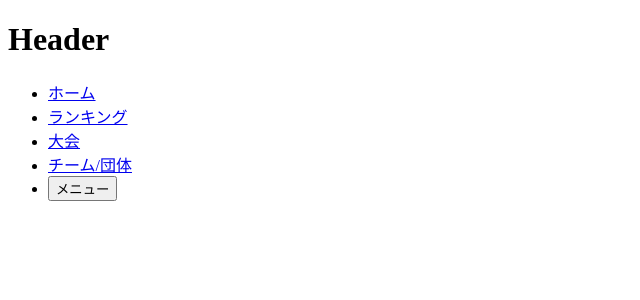
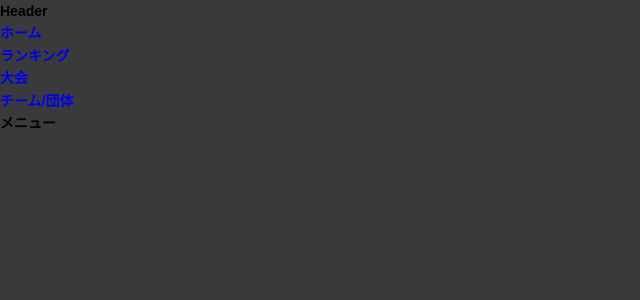
Before and after one commit to sumithsonian/ikaeve-app-nuxt3, a Nuxt app: page / in a window 1280 px wide. Shown: the top 300 px of the page, without its empty margins (0-640 px from the left). Built offline with nearby package versions, Linux system fonts and the light colour scheme.

Commit message:
add: 基本のスタイル追加

```diff
--- /dev/null
+++ b/assets/scss/_globals.scss
@@ -0,0 +1,3 @@
+body {
+  background: $color-gray-09;
+}
--- /dev/null
+++ b/assets/scss/_normalize.scss
@@ -0,0 +1,215 @@
+@charset "utf-8";
+/*
+ * KUZIRA CSS Framework
+ * version: 1.1.1
+ *
+ * Copyright (c) 2010 Yutaka Sumi
+ * Dual licensed under the MIT or GPL Version 2 licenses.
+ *
+ * Date: 2010-10-26
+ */
+
+/* ------------------------------------------------------------ normalize */
+html {
+  overflow-y: scroll;
+}
+html,
+body,
+div,
+span,
+h1,
+h2,
+h3,
+h4,
+h5,
+h6,
+p,
+blockquote,
+pre,
+a,
+address,
+code,
+em,
+i,
+b,
+img,
+q,
+strong,
+sub,
+sup,
+dl,
+dt,
+dd,
+ol,
+ul,
+fieldset,
+form,
+label,
+legend,
+table,
+caption,
+tbody,
+tfoot,
+thead,
+tr,
+th,
+td,
+article,
+aside,
+dialog,
+figure,
+footer,
+header,
+hgroup,
+menu,
+nav,
+section,
+time,
+mark,
+audio,
+video,
+button {
+  margin: 0;
+  padding: 0;
+  outline: 0;
+  font-style: normal;
+  font-weight: 600;
+}
+article,
+aside,
+dialog,
+figure,
+footer,
+header,
+hgroup,
+nav,
+section {
+  display: block;
+}
+ol li,
+ul li {
+  list-style: none;
+}
+table {
+  border-collapse: collapse;
+  border-spacing: 0;
+}
+blockquote,
+q {
+  quotes: none;
+}
+a,
+img,
+fieldset {
+  border: 0;
+}
+img,
+input,
+textarea {
+  vertical-align: middle;
+}
+input[type='text'],
+textarea {
+  line-height: 1.4;
+}
+input,
+button {
+  outline: none;
+}
+button {
+  border: none;
+  background: none;
+  padding: 0;
+  margin: 0;
+}
+h1,
+h2,
+h3,
+h4,
+h5,
+h6,
+p,
+li,
+dt,
+dd,
+th,
+td,
+pre,
+caption,
+address,
+button {
+  line-height: 1.6;
+  font-size: 14px;
+}
+p input,
+p select,
+p textarea,
+li p,
+li li,
+li dt,
+li dd,
+li input,
+li select,
+li textarea,
+dd p,
+dd li,
+dd dt,
+dd dd,
+dd input,
+dd select,
+dd textarea,
+th p,
+th li,
+th dt,
+th dd,
+th input,
+th select,
+th textarea,
+td p,
+td li,
+td dt,
+td dd,
+td input,
+td select,
+td textarea {
+  font-size: 100%;
+}
+/* font */
+body {
+  font-family: 'ヒラギノ角ゴ Pro W3', 'Hiragino Kaku Gothic Pro', 'メイリオ',
+    Meiryo, Osaka, 'ＭＳ Ｐゴシック', 'MS PGothic', sans-serif;
+  font-size: 10px;
+}
+a:link,
+a:visited {
+  text-decoration: none;
+}
+a:hover,
+a:active {
+  text-decoration: underline;
+}
+@include breakpointDown(medium) {
+  a:hover,
+  a:active {
+    text-decoration: none;
+  }
+}
+
+// placeholder
+input,
+textarea {
+  &::-webkit-input-placeholder {
+    color: #ccc;
+  }
+  &:-ms-input-placeholder {
+    color: #ccc;
+  }
+  &::-ms-input-placeholder {
+    color: #ccc;
+  }
+  &::placeholder {
+    color: #ccc;
+  }
+}
+
+/* EOF */
--- /dev/null
+++ b/assets/scss/_variables.scss
@@ -0,0 +1,57 @@
+// breakpoint
+$breakpoints: (
+  xsmall: 320px,
+  small: 640px,
+  medium: 800px,
+  large: 1024px,
+  xlarge: 1280px,
+  xxlarge: 1440px,
+);
+
+@mixin breakpointUp($breakpoint: medium) {
+  @media screen and (min-width: (map-get($breakpoints, $breakpoint) + 1px)) {
+    @content;
+  }
+}
+
+@mixin breakpointDown($breakpoint: medium) {
+  @media screen and (max-width: map-get($breakpoints, $breakpoint)) {
+    @content;
+  }
+}
+
+@mixin breakpointBetween($breakpointFrom: medium, $breakpointTo: medium) {
+  @media screen and (min-width: (map-get($breakpoints, $breakpointFrom) + 1px)) and (max-width: map-get($breakpoints, $breakpointTo)) {
+    @content;
+  }
+}
+
+// カラー
+$color-white: #fff;
+$color-gray-01: #f2f2f7;
+$color-gray-02: #e5e5ea;
+$color-gray-03: #d1d1d6;
+$color-gray-04: #c7c7cc;
+$color-gray-05: #aeaeb2;
+$color-gray-06: #8e8e93;
+$color-gray-07: #636366;
+$color-gray-08: #48484a;
+$color-gray-09: #3a3a3c;
+$color-gray-10: #1c1c1e;
+$color-black: #000;
+
+$color-primary: #e4fc3d;
+$color-secondary: #7854ff;
+
+// スペース
+$space-small: 8px;
+$space: 12px;
+$space-large: 16px;
+$space-xlarge: 24px;
+
+// フォントサイズ
+$font-xsmall: 12px;
+$font-small: 14px;
+$font: 16px;
+$font-large: 20px;
+$font-xlarge: 24px;
--- /dev/null
+++ b/assets/scss/style.scss
@@ -0,0 +1,14 @@
+@charset 'utf-8';
+
+/*
+  SMACSSに沿って管理
+*/
+
+// 0.setting
+@import '_variables.scss';
+
+// 1.base
+@import '_normalize.scss';
+
+// 2.layout
+@import '_globals.scss';
--- a/nuxt.config.ts
+++ b/nuxt.config.ts
@@ -2,5 +2,8 @@
 
 // https://v3.nuxtjs.org/api/configuration/nuxt.config
 export default defineNuxtConfig({
-
+  /*
+   ** Global CSS
+   */
+  css: ['@/assets/scss/style.scss'],
 })
```
